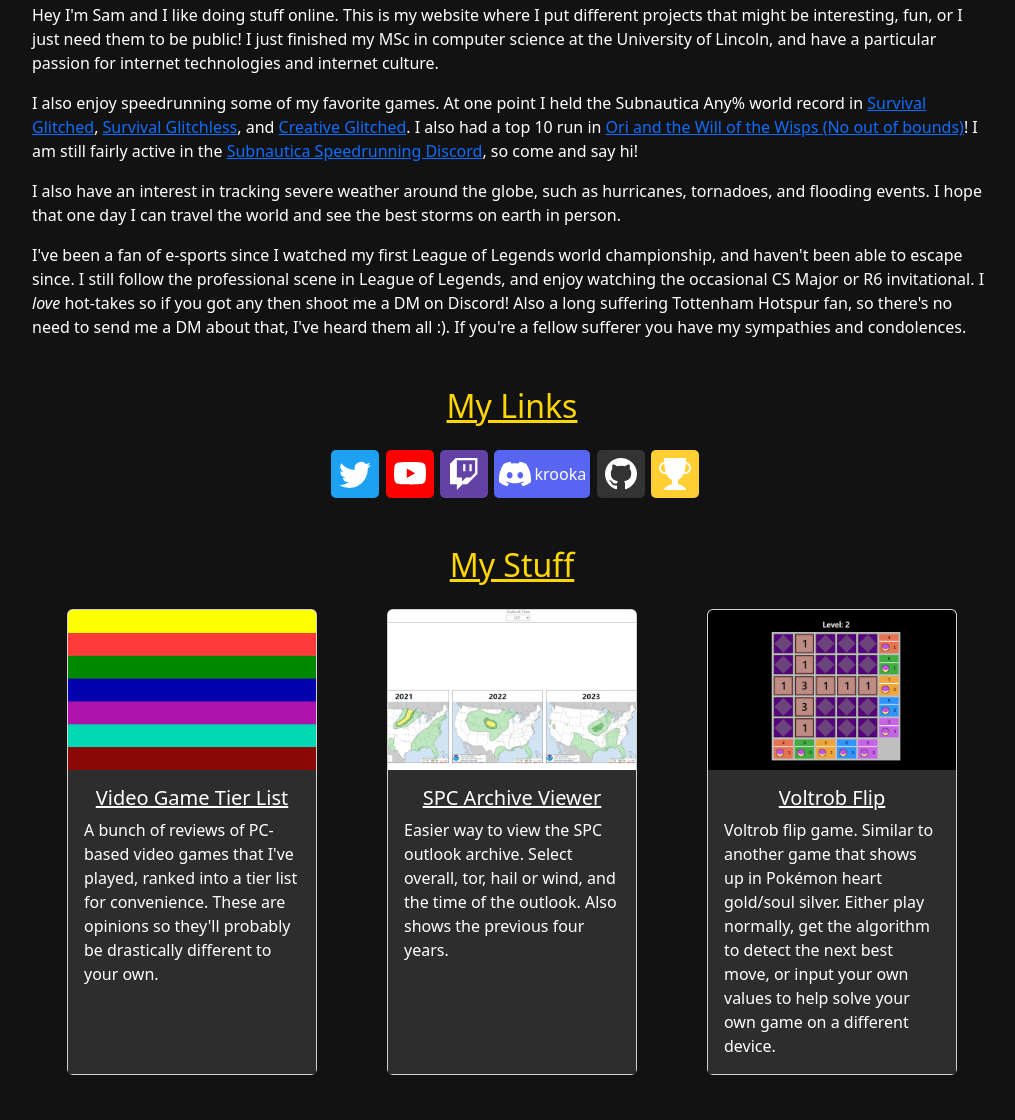
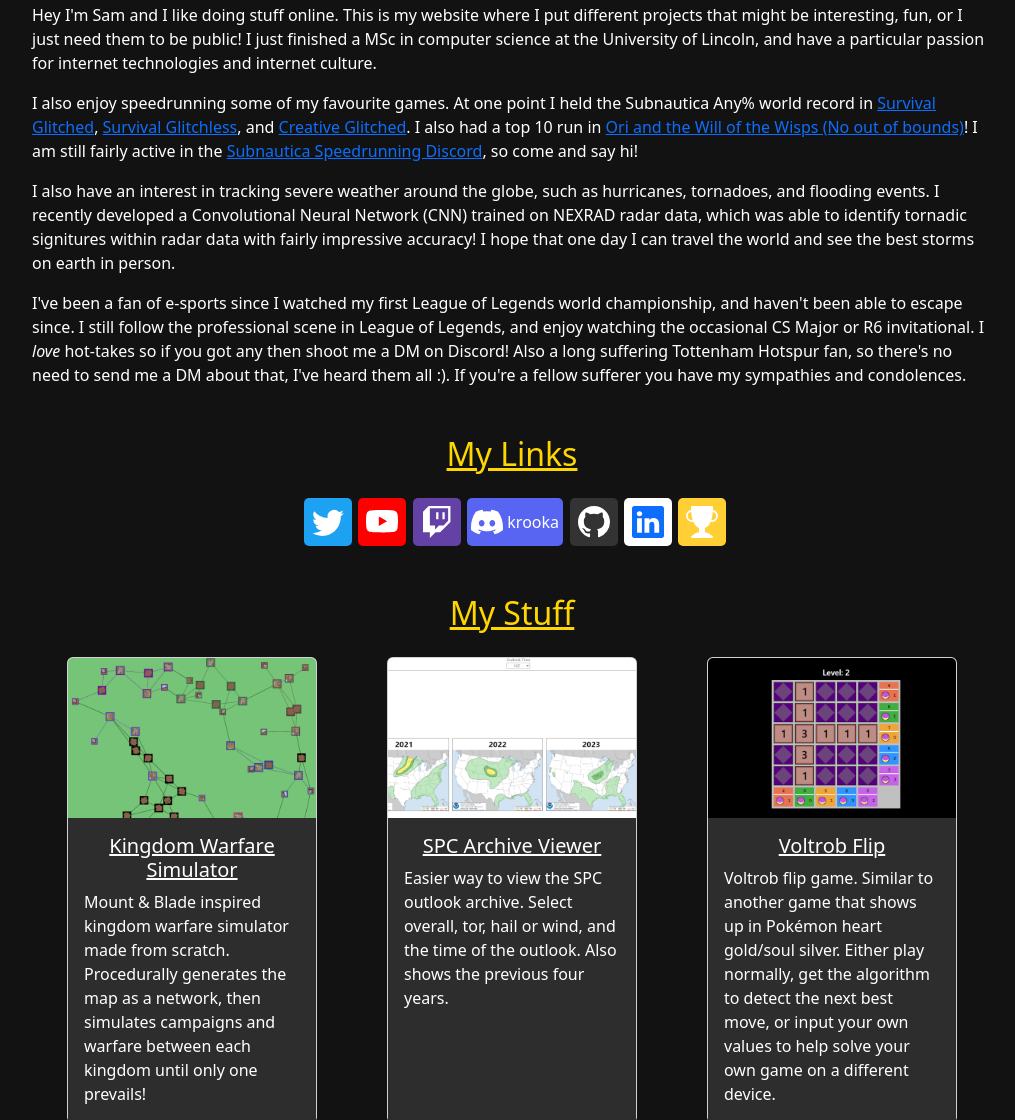
Before and after one commit to SamCunion/SamCunion.github.io, a plain HTML site: page index.html in a window 1280 px wide. Shown: the part 216-1336 px from the top of the page, without its empty margins (128-1143 px from the left). Drawn offline with nearby package versions, Linux system fonts and the light colour scheme.

Commit message:
Added kingdom-sim and minor rewrites.

```diff
--- a/index.html
+++ b/index.html
@@ -81,9 +81,9 @@
     <main id="page" class="w-90 mx-auto mt-4 mb-4">
         <h1 class="text-center mt-5"><b>Sam's Stuff</b></h1>
         <h2 class="text-center mt-5">About</h2>
-        <p class="w-75 mx-auto biography-p">Hey I'm Sam and I like doing stuff online. This is my website where I put different projects that might be interesting, fun, or I just need them to be public! I just finished my MSc in computer science at the University of Lincoln, and have a particular passion for internet technologies and internet culture.</p>
-        <p class="w-75 mx-auto biography-p">I also enjoy speedrunning some of my favorite games. At one point I held the Subnautica Any% world record in <a target="_blank" href="https://www.speedrun.com/subnautica/runs/y8vekvnz">Survival Glitched</a>, <a target="_blank" href="https://www.speedrun.com/subnautica/runs/zgxnx6em">Survival Glitchless</a>, and <a target="_blank" href="https://www.speedrun.com/subnautica/runs/yj1l633y">Creative Glitched</a>. I also had a top 10 run in <a target="_blank" href="https://www.speedrun.com/ori_wotw/runs/yvpg8j6y">Ori and the Will of the Wisps (No out of bounds)</a>! I am still fairly active in the <a target="_blank" href="https://discord.gg/VCySSTfaAM">Subnautica Speedrunning Discord</a>, so come and say hi!</p>
-        <p class="w-75 mx-auto biography-p">I also have an interest in tracking severe weather around the globe, such as hurricanes, tornadoes, and flooding events. I hope that one day I can travel the world and see the best storms on earth in person.</p>
+        <p class="w-75 mx-auto biography-p">Hey I'm Sam and I like doing stuff online. This is my website where I put different projects that might be interesting, fun, or I just need them to be public! I just finished a MSc in computer science at the University of Lincoln, and have a particular passion for internet technologies and internet culture.</p>
+        <p class="w-75 mx-auto biography-p">I also enjoy speedrunning some of my favourite games. At one point I held the Subnautica Any% world record in <a target="_blank" href="https://www.speedrun.com/subnautica/runs/y8vekvnz">Survival Glitched</a>, <a target="_blank" href="https://www.speedrun.com/subnautica/runs/zgxnx6em">Survival Glitchless</a>, and <a target="_blank" href="https://www.speedrun.com/subnautica/runs/yj1l633y">Creative Glitched</a>. I also had a top 10 run in <a target="_blank" href="https://www.speedrun.com/ori_wotw/runs/yvpg8j6y">Ori and the Will of the Wisps (No out of bounds)</a>! I am still fairly active in the <a target="_blank" href="https://discord.gg/VCySSTfaAM">Subnautica Speedrunning Discord</a>, so come and say hi!</p>
+        <p class="w-75 mx-auto biography-p">I also have an interest in tracking severe weather around the globe, such as hurricanes, tornadoes, and flooding events. I recently developed a Convolutional Neural Network (CNN) trained on NEXRAD radar data, which was able to identify tornadic signitures within radar data with fairly impressive accuracy! I hope that one day I can travel the world and see the best storms on earth in person.</p>
         <p class="w-75 mx-auto biography-p">I've been a fan of e-sports since I watched my first League of Legends world championship, and haven't been able to escape since. I still follow the professional scene in League of Legends, and enjoy watching the occasional CS Major or R6 invitational. I <i>love</i> hot-takes so if you got any then shoot me a DM on Discord! Also a long suffering Tottenham Hotspur fan, so there's no need to send me a DM about that, I've heard them all :&#41;. If you're a fellow sufferer you have my sympathies and condolences.</p>
         <h2 class="text-center mt-5">My Links</h2>
         <div class="d-flex justify-content-center w-50 mx-auto mt-4">
@@ -124,6 +124,13 @@
                         d="M8 0C3.58 0 0 3.58 0 8c0 3.54 2.29 6.53 5.47 7.59.4.07.55-.17.55-.38 0-.19-.01-.82-.01-1.49-2.01.37-2.53-.49-2.69-.94-.09-.23-.48-.94-.82-1.13-.28-.15-.68-.52-.01-.53.63-.01 1.08.58 1.23.82.72 1.21 1.87.87 2.33.66.07-.52.28-.87.51-1.07-1.78-.2-3.64-.89-3.64-3.95 0-.87.31-1.59.82-2.15-.08-.2-.36-1.02.08-2.12 0 0 .67-.21 2.2.82.64-.18 1.32-.27 2-.27s1.36.09 2 .27c1.53-1.04 2.2-.82 2.2-.82.44 1.1.16 1.92.08 2.12.51.56.82 1.27.82 2.15 0 3.07-1.87 3.75-3.65 3.95.29.25.54.73.54 1.48 0 1.07-.01 1.93-.01 2.2 0 .21.15.46.55.38A8.01 8.01 0 0 0 16 8c0-4.42-3.58-8-8-8" />
                 </svg>
             </a>
+            <a class="social-button d-flex justify-content-center" style="background-color: white" title="Github" target="_blank" href="https://www.linkedin.com/in/sam-cunion/">
+                <svg xmlns="http://www.w3.org/2000/svg" width="32" height="32" fill="currentColor" class="my-auto bi bi-linkedin"
+                    viewBox="0 0 16 16">
+                    <path
+                        d="M0 1.146C0 .513.526 0 1.175 0h13.65C15.474 0 16 .513 16 1.146v13.708c0 .633-.526 1.146-1.175 1.146H1.175C.526 16 0 15.487 0 14.854zm4.943 12.248V6.169H2.542v7.225zm-1.2-8.212c.837 0 1.358-.554 1.358-1.248-.015-.709-.52-1.248-1.342-1.248S2.4 3.226 2.4 3.934c0 .694.521 1.248 1.327 1.248zm4.908 8.212V9.359c0-.216.016-.432.08-.586.173-.431.568-.878 1.232-.878.869 0 1.216.662 1.216 1.634v3.865h2.401V9.25c0-2.22-1.184-3.252-2.764-3.252-1.274 0-1.845.7-2.165 1.193v.025h-.016l.016-.025V6.169h-2.4c.03.678 0 7.225 0 7.225z" />
+                </svg>
+            </a>
             <a class="social-button d-flex justify-content-center" style="background-color: #ffcf33" title="Speedrun.com" target="_blank" href="https://www.speedrun.com/users/KrookA">
                 <svg xmlns="http://www.w3.org/2000/svg" width="32" height="32" fill="white" class="my-auto bi bi-trophy-fill"
                     viewBox="0 0 16 16">
@@ -134,11 +141,12 @@
         </div>
         <h2 class="text-center mt-5">My Stuff</h2>
         <div class="card-deck w-75 mx-auto d-flex justify-content-around flex-wrap mt-4">
-            <a class="card w-20 stuff-card mb-5" href="https://samcunion.github.io/game-tier-list/">
-                <img class="card-img-top" src="./assets/game-tier-list-card.png" alt="Tier List Image" />
+            <a class="card w-20 stuff-card mb-5" href="https://samcunion.github.io/kingdom-sim-v2/">
+                <img class="card-img-top" src="./assets/kingdom-card.png" alt="Kingdom Simulator Image" />
                 <div class="card-body">
-                    <h5 class="card-title text-center">Video Game Tier List</h5>
-                    <p class="card-text">A bunch of reviews of PC-based video games that I've played, ranked into a tier list for convenience. These are opinions so they'll probably be drastically different to your own.</p>
+                    <h5 class="card-title text-center">Kingdom Warfare Simulator</h5>
+                    <p class="card-text">Mount & Blade inspired kingdom warfare simulator made from scratch. Procedurally generates
+                        the map as a network, then simulates campaigns and warfare between each kingdom until only one prevails!</p>
                 </div>
             </a>
             <a class="card w-20 stuff-card mb-5" href="https://samcunion.github.io/spc-archive-viewer/">
@@ -163,6 +171,14 @@
                     <p class="card-text">Tool that helps you build a balanced Pokémon team for your casual playthrough! Build your team, select their location within the game, and create a savable image that you can refer to throughout your playthrough!</p>
                 </div>
             </a>
+            <a class="card w-20 stuff-card mb-5" href="https://samcunion.github.io/game-tier-list/">
+                <img class="card-img-top" src="./assets/game-tier-list-card.png" alt="Tier List Image" />
+                <div class="card-body">
+                    <h5 class="card-title text-center">Video Game Tier List</h5>
+                    <p class="card-text">A bunch of reviews of PC-based video games that I've played, ranked into a tier list for
+                        convenience. These are opinions so they'll probably be drastically different to your own.</p>
+                </div>
+            </a>
         </div>
     </main>
 </body>
```
Also changed, not shown: assets/kingdom-card.png (added).
